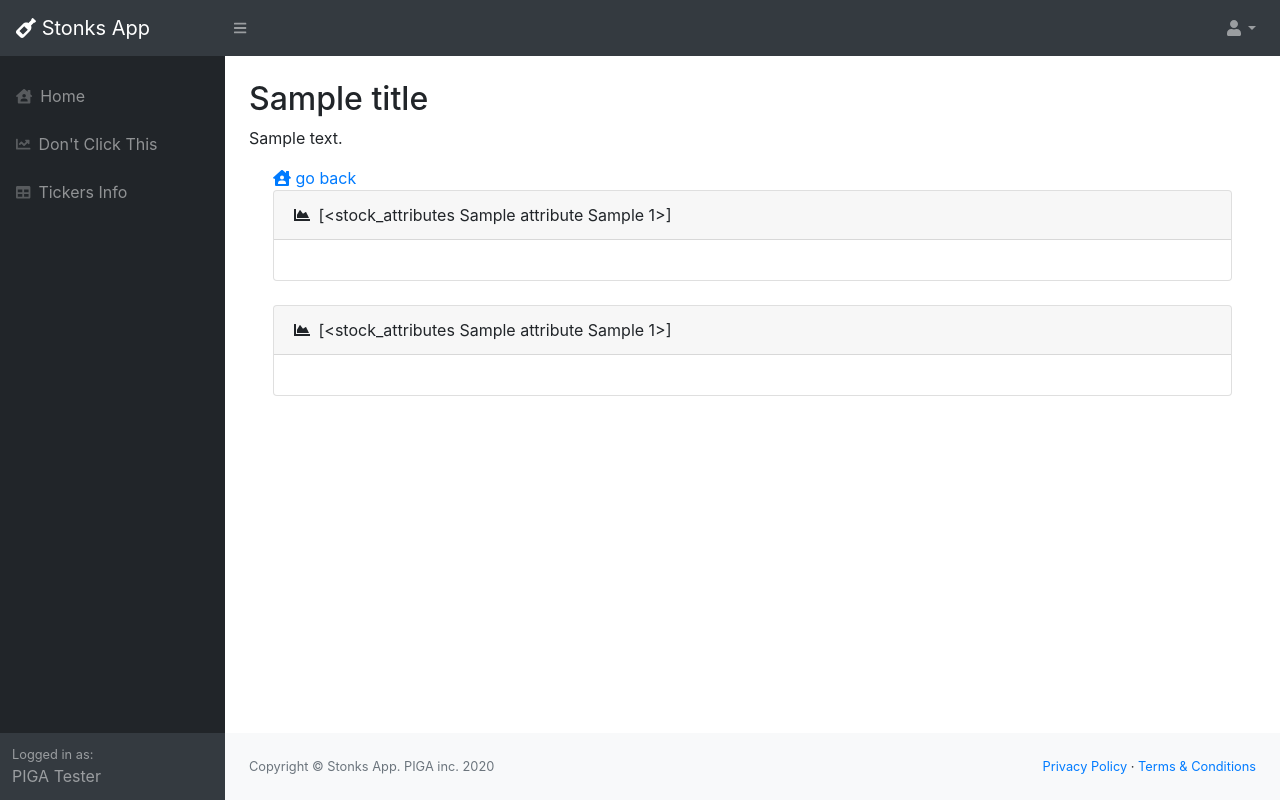
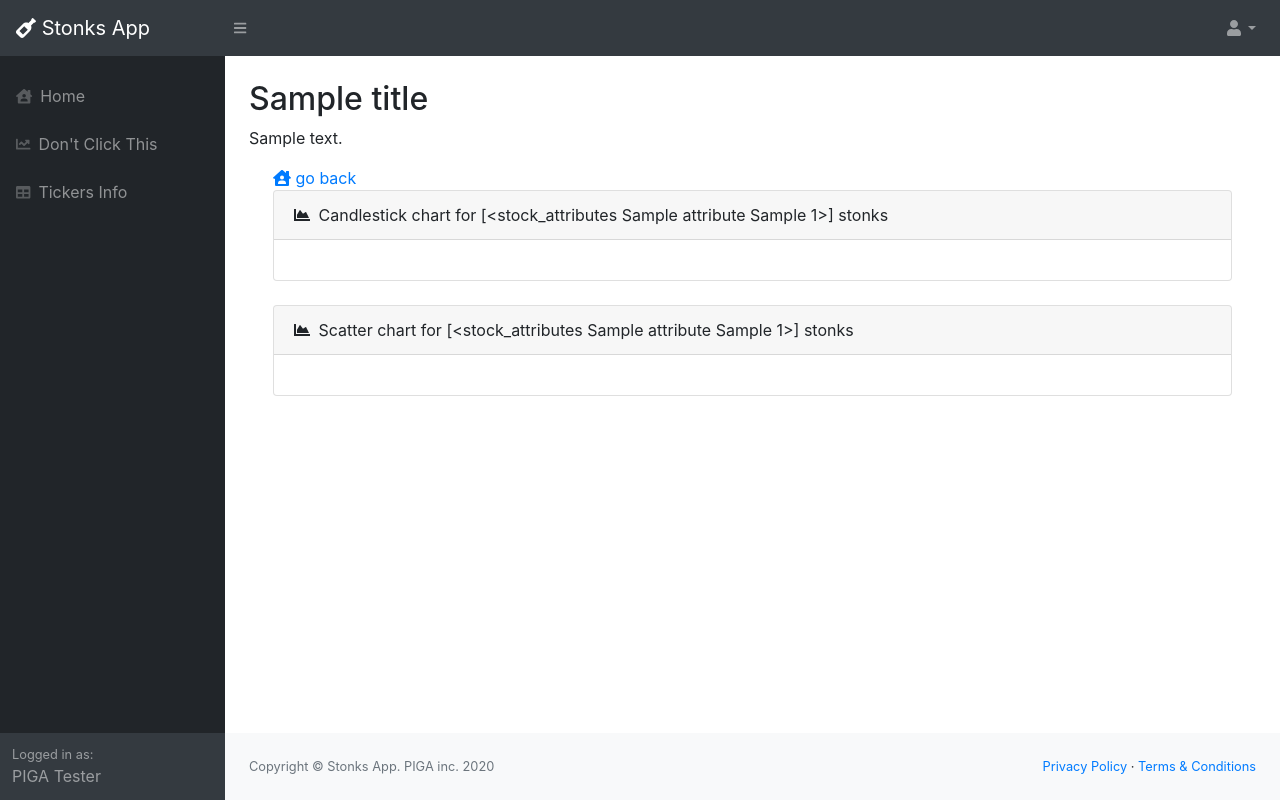
Before and after one commit to s0ulo/stonks, a Flask app: template stonks_app/templates/plotlygraphs.html in a window 1280 px wide. Run offline with Flask 2, Linux system fonts and the light colour scheme; tables that the repository leaves empty hold one stand-in row (values such as "Sample post"); the template is opened without the code that fills it: values that come from a table or form of the project are taken from there, most other values are stand-ins (such as "Sample title", 1, 10 or a date in 2020); some libraries are stand-ins or nearby versions.

Commit message:
Minor bug fix in templates

```diff
--- a/stonks_app/templates/layout.html
+++ b/stonks_app/templates/layout.html
@@ -259,7 +259,7 @@
     ></script>
 
     <!-- Custom scripts -->
-    <script src="static/js/scripts.js"></script>
+    <script src="{{ url_for('static', filename='js/scripts.js') }}"></script>
     <!-- Custom scripts for tables -->
     <script
     src="https://cdn.datatables.net/1.10.20/js/jquery.dataTables.min.js"
--- a/stonks_app/templates/plotlygraphs.html
+++ b/stonks_app/templates/plotlygraphs.html
@@ -12,14 +12,14 @@
 
   <!-- first row with one chart -->
   <div class="row">
-    <!-- single chart area -->
+    <!-- single candlestick chart area -->
     <div class="col-12">
       <!-- First chart area is Bootstrap's CARD element -->
       <div class="card mb-4">
         <!-- Chart title (card header) -->
         <div class="card-header">
           <i class="fas fa-chart-area mr-1"></i>
-          {{ticker_name}}
+          Candlestick chart for {{ticker_name}} stonks
         </div>
         <div class="card-body">
           <!-- Place Plotly chart here -->
@@ -37,7 +37,7 @@
         <!-- Chart title (card header) -->
         <div class="card-header">
           <i class="fas fa-chart-area mr-1"></i>
-          {{ticker_name}}
+          Scatter chart for {{ticker_name}} stonks
         </div>
         <div class="card-body">
           <!-- Place Plotly chart here -->
```
